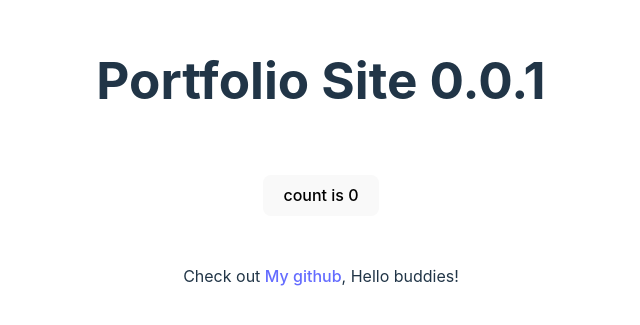
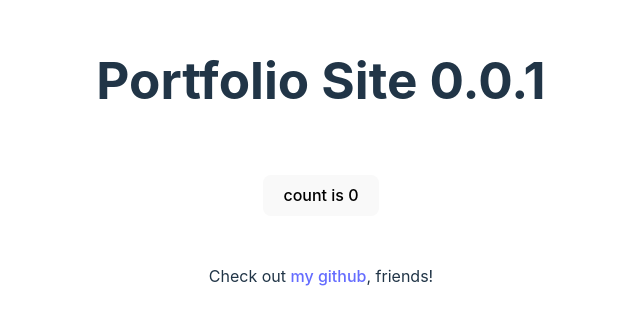
Before and after one commit to willettAMT/aaron-w-dev, a Svelte app: page / in a window 1280 px wide. Shown: the part 239-564 px from the top of the page, without its empty margins (319-959 px from the left). Built offline with nearby package versions, Linux system fonts and the light colour scheme.

Commit message:
app page intro changed

```diff
--- a/src/App.svelte
+++ b/src/App.svelte
@@ -10,7 +10,7 @@
   </div>
 
   <p>
-    Check out <a href="https://github.com/willettAMT" target="_blank" rel="noreferrer">My github</a>, Hello buddies!
+    Check out <a href="https://github.com/willettAMT" target="_blank" rel="noreferrer">my github</a>, friends!
   </p>
 
 </main>
```
